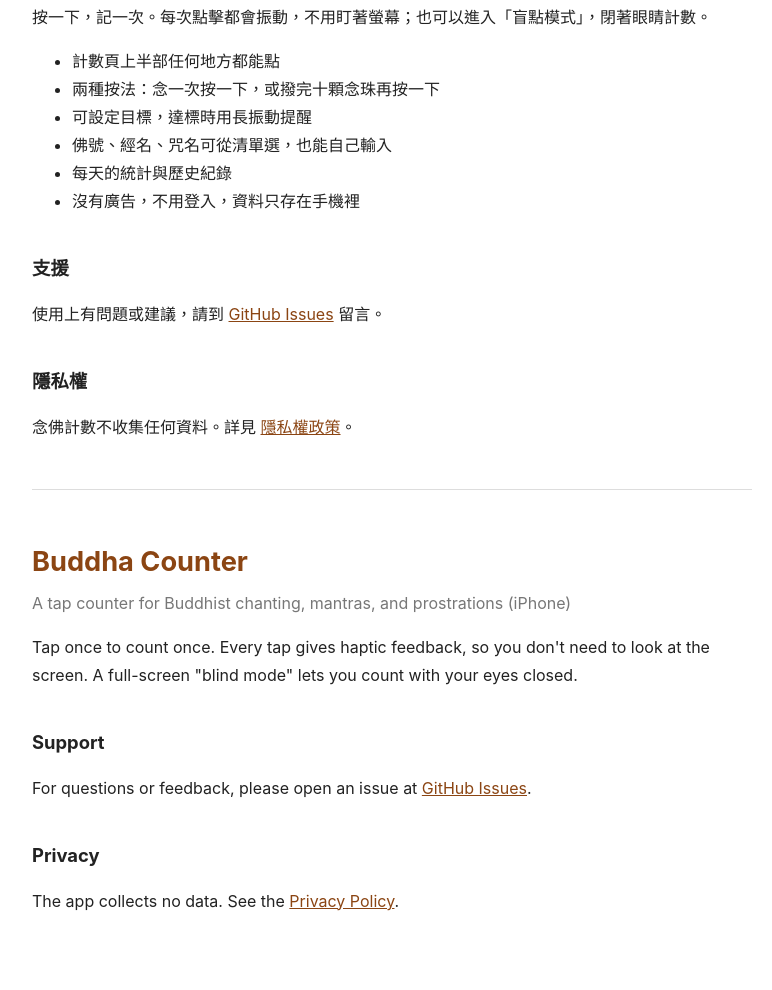
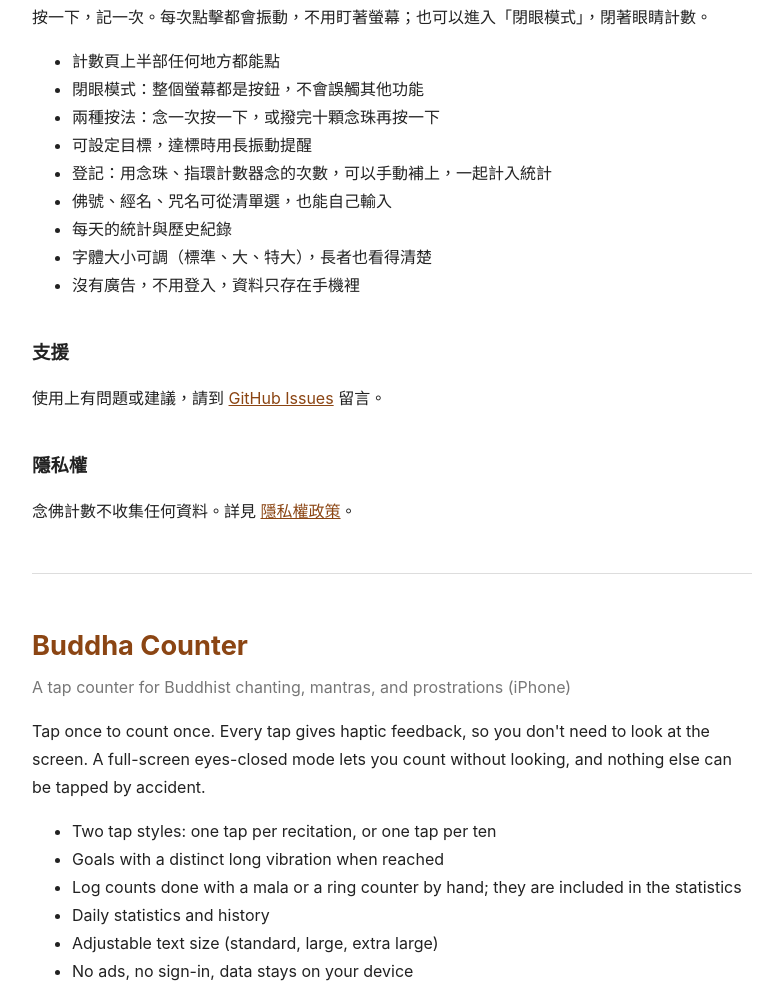
Before and after one commit to dodolong2000/buddha-counter, a plain HTML site: page index.html in a window 1280 px wide. Shown: the part 262-1252 px from the top of the page, without its empty margins (248-1020 px from the left). Drawn offline with Linux system fonts and the light colour scheme.

Commit message:
Update app description: 閉眼模式, 登記, text size

```diff
--- a/index.html
+++ b/index.html
@@ -20,13 +20,16 @@
 <h1>念佛計數</h1>
 <p class="sub">念佛、持咒、拜佛的計數 App（iPhone）</p>
 
-<p>按一下，記一次。每次點擊都會振動，不用盯著螢幕；也可以進入「盲點模式」，閉著眼睛計數。</p>
+<p>按一下，記一次。每次點擊都會振動，不用盯著螢幕；也可以進入「閉眼模式」，閉著眼睛計數。</p>
 <ul>
   <li>計數頁上半部任何地方都能點</li>
+  <li>閉眼模式：整個螢幕都是按鈕，不會誤觸其他功能</li>
   <li>兩種按法：念一次按一下，或撥完十顆念珠再按一下</li>
   <li>可設定目標，達標時用長振動提醒</li>
+  <li>登記：用念珠、指環計數器念的次數，可以手動補上，一起計入統計</li>
   <li>佛號、經名、咒名可從清單選，也能自己輸入</li>
   <li>每天的統計與歷史紀錄</li>
+  <li>字體大小可調（標準、大、特大），長者也看得清楚</li>
   <li>沒有廣告，不用登入，資料只存在手機裡</li>
 </ul>
 
@@ -40,7 +43,15 @@
 
 <h1>Buddha Counter</h1>
 <p class="sub">A tap counter for Buddhist chanting, mantras, and prostrations (iPhone)</p>
-<p>Tap once to count once. Every tap gives haptic feedback, so you don't need to look at the screen. A full-screen "blind mode" lets you count with your eyes closed.</p>
+<p>Tap once to count once. Every tap gives haptic feedback, so you don't need to look at the screen. A full-screen eyes-closed mode lets you count without looking, and nothing else can be tapped by accident.</p>
+<ul>
+  <li>Two tap styles: one tap per recitation, or one tap per ten</li>
+  <li>Goals with a distinct long vibration when reached</li>
+  <li>Log counts done with a mala or a ring counter by hand; they are included in the statistics</li>
+  <li>Daily statistics and history</li>
+  <li>Adjustable text size (standard, large, extra large)</li>
+  <li>No ads, no sign-in, data stays on your device</li>
+</ul>
 <h2>Support</h2>
 <p>For questions or feedback, please open an issue at <a href="https://github.com/dodolong2000/buddha-counter/issues">GitHub Issues</a>.</p>
 <h2>Privacy</h2>
```
